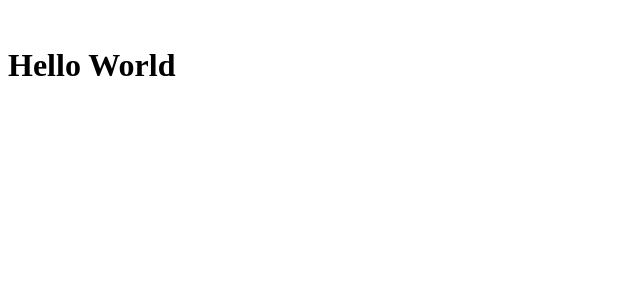
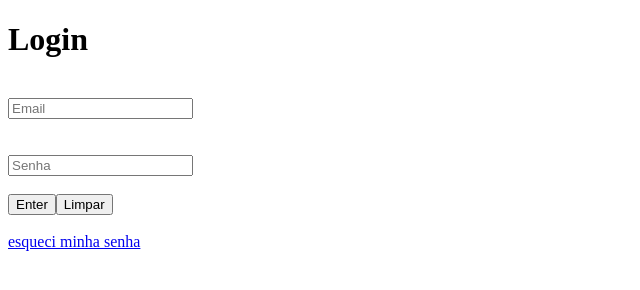
Before and after one commit to WasabyDev/Projetos_AulaMobile, a website: page www/index.html in a window 1280 px wide. Shown: the whole page, without its empty margins (0-640 px from the left). Drawn offline with Linux system fonts and the light colour scheme.

Commit message:
tela de login

```diff
--- a/www/index.html
+++ b/www/index.html
@@ -11,7 +11,21 @@
     </script>
 </head>
 <body>
-	<br />
-  <h1>Hello World</h1>
+ <div class="div-login">
+    <h1>Login</h1>
+    <br>
+    <input class="input1" type="text" placeholder="Email">
+    <br>
+    <br>
+    <br>
+    <input class="input1" type="password" placeholder="Senha">
+    <br>
+    <br>
+    <button class="button1">Enter</button><button class="button1">Limpar</button>
+    <br>
+    <br>
+    <a class="esqueci" href="index2.html">esqueci minha senha</a>
+
+  </div>
 </body>
 </html>
```
